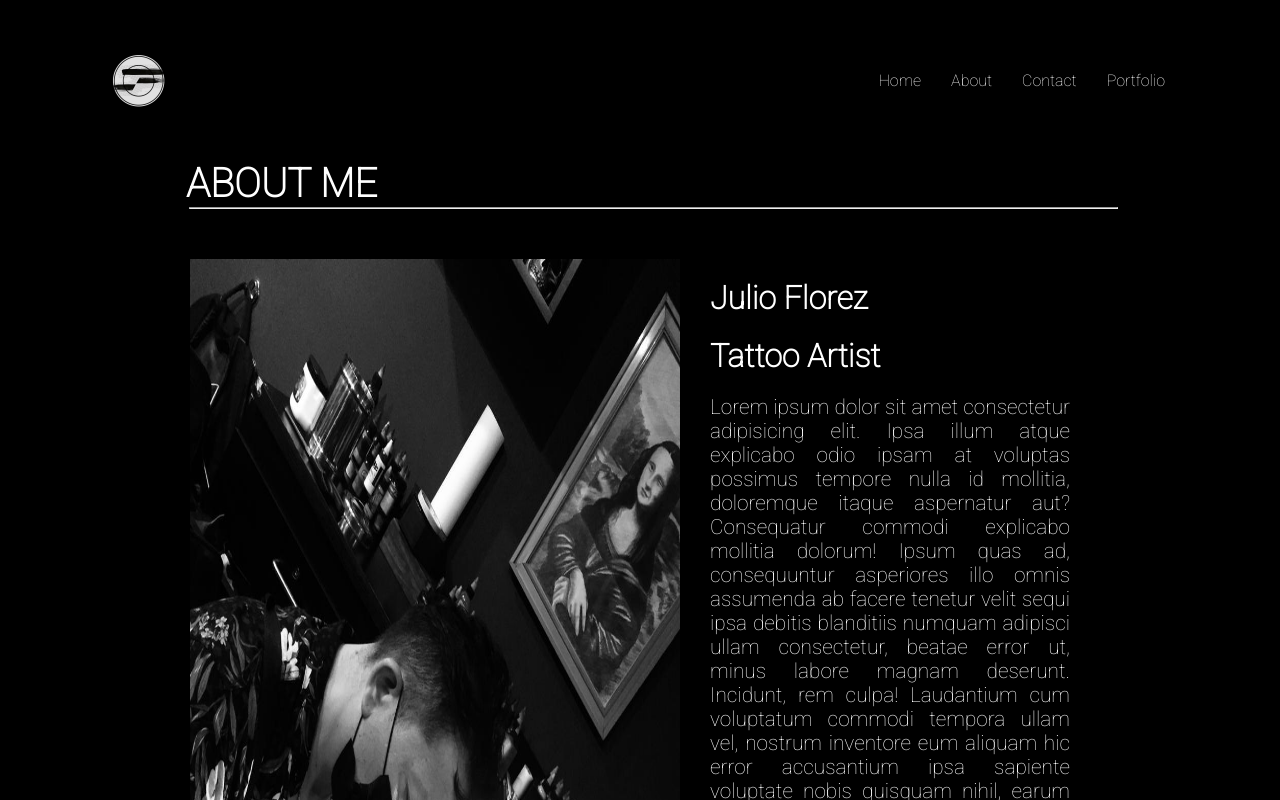
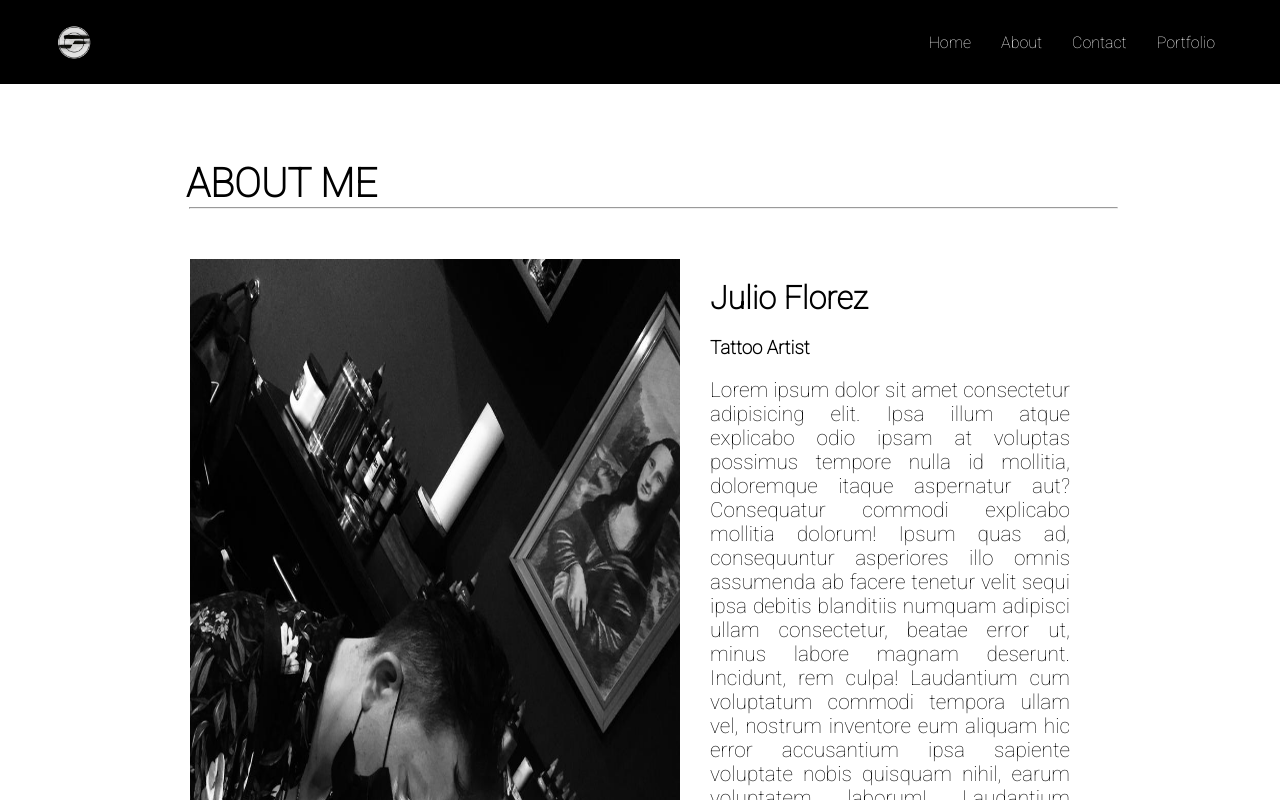
Before and after one commit to merchanha/webPortfolio-, a React (Create React App) app: page /About in a window 1280 px wide. Shown: the top 800 px of the page. Built offline with nearby package versions, Linux system fonts and the light colour scheme.

Commit message:
Scroll Nav

```diff
--- a/src/components/Header.js
+++ b/src/components/Header.js
@@ -1,17 +1,17 @@
 import React from 'react'
 import logonegro from "../media/logonegro.jpeg"
 import { NavLink } from "react-router-dom";
-import Cover from './cover/Cover.css';
+import './cover/Cover.css';
 
 
 
 
-export default function Header() {
+export default function Header({isScrolling}) {
     return (
-        <div>
-    <header>
+
+    <header className={`header ${isScrolling > 0 ? "scrolling": null}`}>
        <NavLink to = "/" class="logo"><img className="logo" src={logonegro}></img></NavLink>
-       <div class="toggle" onclick="toggleMenu();"></div>
+       {/* <div class="toggle" onclick="toggleMenu();"></div> */}
 
         <ul>
 
@@ -27,6 +27,6 @@ export default function Header() {
    </header>
 
 
-        </div>
+
     )
 }
--- a/src/components/about/About.css
+++ b/src/components/about/About.css
@@ -1,16 +1,15 @@
-
-
-
 
 .about{
 
     display: flex;
     flex-direction: column;
     margin-top: 80px;
+    background-color: white;
 
     padding-left: 100px;
     padding-right: 100px;
-    color: white;
+    color: black;
+    z-index: -1;
 
 
 }
@@ -88,5 +87,5 @@ p {
 hr {
     margin-left: 89px;
     width: 86%;
-    background-color: white;
+    background-color:black;
   }
--- a/src/components/about/About.js
+++ b/src/components/about/About.js
@@ -1,13 +1,25 @@
-import React from 'react';
+import React, {useState, useEffect} from "react";
 import Header from '../Header';
 import aboutFoto from '../../media/aboutFoto.jpeg';
 import './About.css';
 
 export default function About() {
+    const [scrollHeight, setScrollHeight] = useState(0);
+
+    const handleScroll = ()=>{
+      const position = window.pageYOffset;
+      setScrollHeight(position);
+    };
+
+    useEffect(() => {
+      window.addEventListener("scroll", handleScroll);
+    },[scrollHeight])
+
+
     return (
 
         <div>
-            <div><Header /></div>
+            <Header isScrolling = {scrollHeight}/>
 
             <div className="about" id="about">
                 <h1 class="headings">ABOUT ME</h1>
@@ -18,7 +30,8 @@ export default function About() {
 
                     <div class="me">
                         <h2>Julio Florez</h2>
-                        <h2>Tattoo Artist</h2>
+                        <h3>Tattoo Artist</h3>
+                        <br/>
 
 
                         <p>Lorem ipsum dolor sit amet consectetur adipisicing elit. Ipsa illum atque explicabo odio ipsam at voluptas possimus tempore nulla id mollitia, doloremque itaque aspernatur aut? Consequatur commodi explicabo mollitia dolorum!
--- a/src/components/cover/Cover.css
+++ b/src/components/cover/Cover.css
@@ -38,65 +38,43 @@
 
 
 
+
 .logo{
-    width: 80px;
-    height: 80px;
+    width: 50px;
+    height: 50px;
     border-radius: 50%;
 }
 
 
-header{
-    position: absolute;
+.header{
+    position: fixed;
     top: 0;
     left: 0;
     width: 100%;
-    padding: 40px 100px;
-    z-index: 1000;
+    padding: 17px 50px;
+    z-index: 1;
     display: flex;
     justify-content:space-between;
     align-items: center;
-    transition: 0.5s;
-}
+    background-color: black;
 
-header.sticky {
-
-    background: #fff;
-    padding: 20px 100px;
-    box-shadow: 0 5px 20px rgba(0,0,0,0.1);
-}
-
-header .logo{
-
-    color:white;
-    font-size: 24px;
-    text-transform: uppercase;
-    text-decoration: none;
-    font-weight: 600;
-    letter-spacing: 2px;
-}
-
-header.sticky .logo {
-
-    color: #111;
 }
 
 
-
-
-header ul {
+.header ul {
 
     display: flex;
     align-content: center;
 }
 
-header ul li{
+.header ul li{
     position: relative;
     list-style: none;
     align-items: center;
 
 }
 
-header ul li a {
+.header ul li a {
     position: relative;
     display:inline-block;
     justify-content: center;
@@ -107,9 +85,10 @@ header ul li a {
 
 }
 
-header.sticky ul li a{
 
-   color:black;
+.scrolling{
 
+    background-color: black;
 
+    z-index: 1000;
 }
--- a/src/components/cover/Covert.js
+++ b/src/components/cover/Covert.js
@@ -1,17 +1,28 @@
-import React from 'react'
-import Cover from './Cover.css'
+import React, {useState, useEffect} from "react";
+import './Cover.css'
 import coverVideo from "../../media/coverVideo.mp4"
 import Header from '../Header'
 
 
 export default function Covert() {
+    const [scrollHeight, setScrollHeight] = useState(0);
+
+    const handleScroll = ()=>{
+      const position = window.pageYOffset;
+      setScrollHeight(position);
+    };
+
+    useEffect(() => {
+      window.addEventListener("scroll", handleScroll);
+    },[scrollHeight])
+
     return (
 
         <div className="cover-container">
 
 
             <video className="video" src= {coverVideo} autoPlay loop muted></video>
-            <div><Header/></div>
+            <Header isScrolling = {scrollHeight}/>
             <div className="centro">
 
             <h1>Julio Florez</h1>
--- a/src/index.css
+++ b/src/index.css
@@ -5,7 +5,7 @@ body {
     sans-serif;
   -webkit-font-smoothing: antialiased;
   -moz-osx-font-smoothing: grayscale;
-  background-color: black;
+
 }
 
 code {
```
Also changed, not shown: src/App.js (+11 -1 lines).
